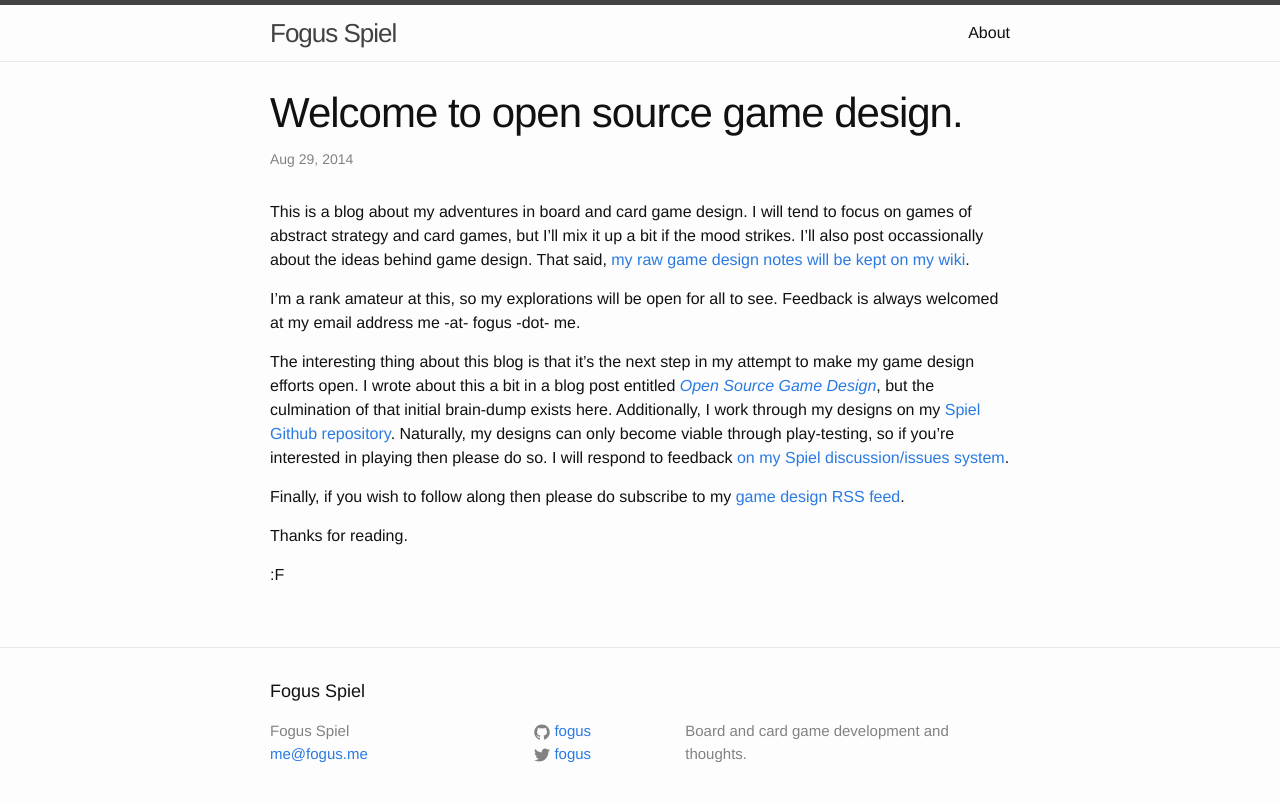
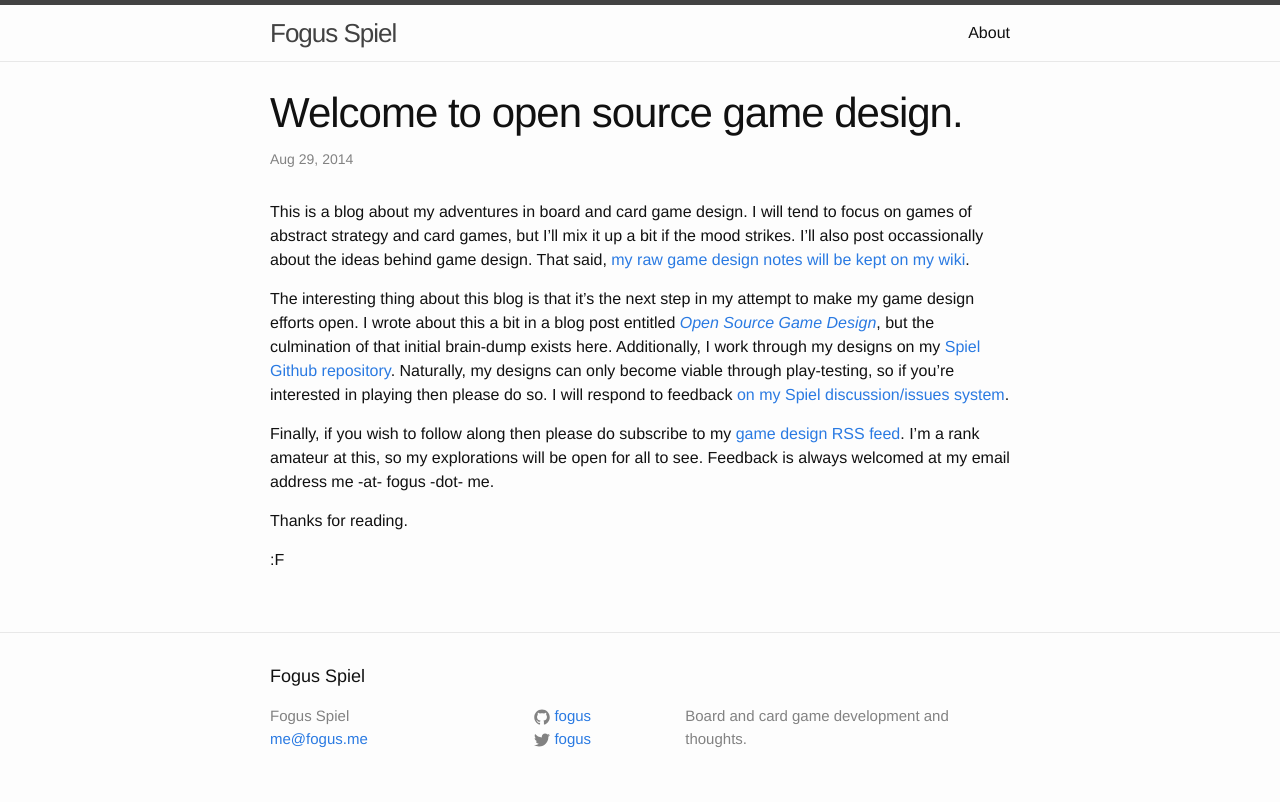
Before and after one commit to fogus/spiel, a Jekyll site: the page built from _posts/2014-08-29-welcome.markdown, in a window 1280 px wide. Shown: the top 802 px of the page. Built offline with Jekyll 4.4.1, drawn with Linux system fonts in a browser that asks for light colours.

```diff
--- a/_posts/2014-08-29-welcome.markdown
+++ b/_posts/2014-08-29-welcome.markdown
@@ -7,11 +7,9 @@ categories: meta
 
 This is a blog about my adventures in board and card game design.  I will tend to focus on games of abstract strategy and card games, but I'll mix it up a bit if the mood strikes.  I'll also post occassionally about the ideas behind game design.  That said, [my raw game design notes will be kept on my wiki](https://github.com/fogus/spiel/wiki).
 
-I'm a rank amateur at this, so my explorations will be open for all to see.  Feedback is always welcomed at my email address me -at- fogus -dot- me.
-
 The interesting thing about this blog is that it's the next step in my attempt to make my game design efforts open.  I wrote about this a bit in a blog post entitled *[Open Source Game Design](http://blog.fogus.me/2013/10/31/open-source-boardcarddice-game-design/)*, but the culmination of that initial brain-dump exists here.  Additionally, I work through my designs on my [Spiel Github repository](https://www.github.com/fogus/spiel).  Naturally, my designs can only become viable through play-testing, so if you're interested in playing then please do so.  I will respond to feedback [on my Spiel discussion/issues system](https://github.com/fogus/spiel/issues).
 
-Finally, if you wish to follow along then please do subscribe to my [game design RSS feed](http://fogus.github.io/spiel/feed.xml).
+Finally, if you wish to follow along then please do subscribe to my [game design RSS feed](http://fogus.github.io/spiel/feed.xml). I'm a rank amateur at this, so my explorations will be open for all to see.  Feedback is always welcomed at my email address me -at- fogus -dot- me.
 
 Thanks for reading.
 
```
